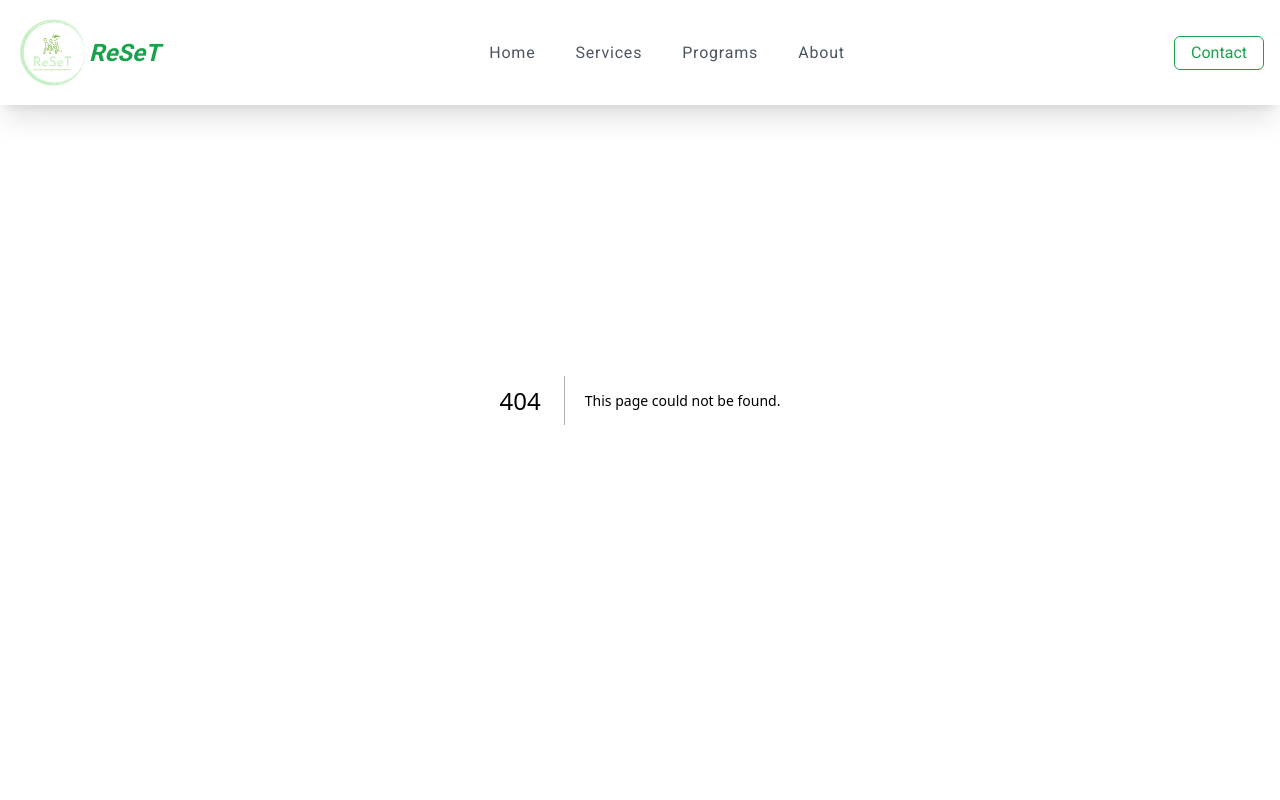
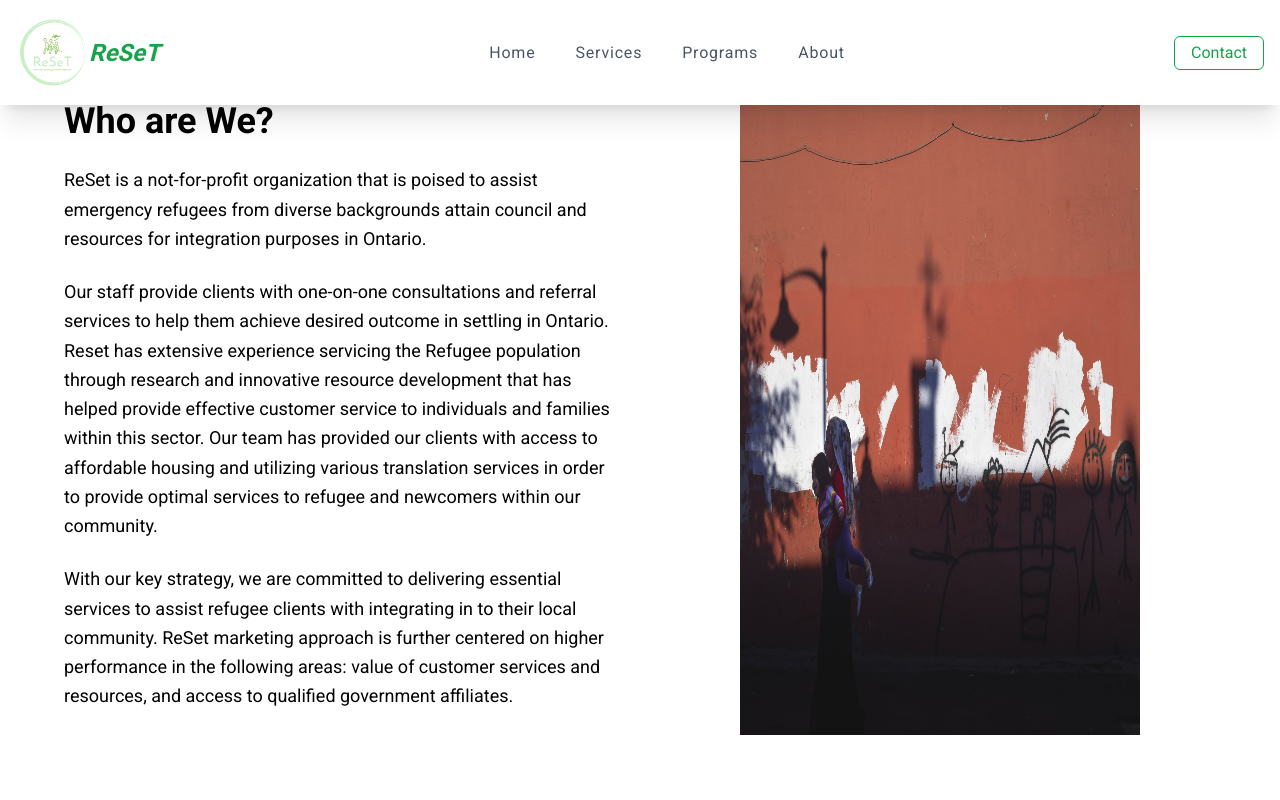
Before and after one commit to a2-salah/appv1, a Next.js app: page /About in a window 1280 px wide. Before the commit this address had no page. Shown: the top 800 px of the page. Built offline with nearby package versions, Linux system fonts and the light colour scheme.

Commit message:
changed pages

```diff
--- /dev/null
+++ b/components/AboutForm.Jsx
@@ -0,0 +1,45 @@
+import React from "react";
+import heroimage from "../public/heroimage.jpg";
+import Image from "next/image";
+
+const AboutPage = () => {
+  return (
+    <div className="flex items-center w-full p-2 py-16 md:h-screen">
+      <div className="grid max-w-6xl gap-12 mx-auto md:grid-cols-2">
+        <div className="flex flex-col justify-center">
+          <p className="mb-2 text-lg font-semibold text-gray-600">ABOUT</p>
+          <h2 className="mb-6 text-4xl font-bold">Who are We?</h2>
+          <p className="mb-6 text-lg leading-relaxed">
+            ReSet is a not-for-profit organization that is poised to assist
+            emergency refugees from diverse backgrounds attain council and
+            resources for integration purposes in Ontario.
+          </p>
+          <p className="mb-6 text-lg leading-relaxed">
+            Our staff provide clients with one-on-one consultations and referral
+            services to help them achieve desired outcome in settling in
+            Ontario. Reset has extensive experience servicing the Refugee
+            population through research and innovative resource development that
+            has helped provide effective customer service to individuals and
+            families within this sector. Our team has provided our clients with
+            access to affordable housing and utilizing various translation
+            services in order to provide optimal services to refugee and
+            newcomers within our community.
+          </p>
+          <p className="mb-6 text-lg leading-relaxed">
+            With our key strategy, we are committed to delivering essential
+            services to assist refugee clients with integrating in to their
+            local community. ReSet marketing approach is further centered on
+            higher performance in the following areas: value of customer
+            services and resources, and access to qualified government
+            affiliates.
+          </p>
+        </div>
+        <div className="flex justify-center">
+          <Image src={heroimage} alt="aboutimage" height={400} width={400} />
+        </div>
+      </div>
+    </div>
+  );
+};
+
+export default AboutPage;
--- /dev/null
+++ b/pages/About.js
@@ -0,0 +1,9 @@
+import AboutForm from "../components/AboutForm";
+
+const AboutPage = () => {
+    return (
+    <AboutForm />
+ )
+}
+
+export default AboutPage;
--- a/pages/index.js
+++ b/pages/index.js
@@ -2,7 +2,7 @@ import Categorie from '@/components/Categorie'
 import Hero from '@/components/Hero'
 import Services from '@/components/Services'
 import Head from 'next/head'
-import AboutPage from './About'
+
 
 export default function Home() {
   return (
```
